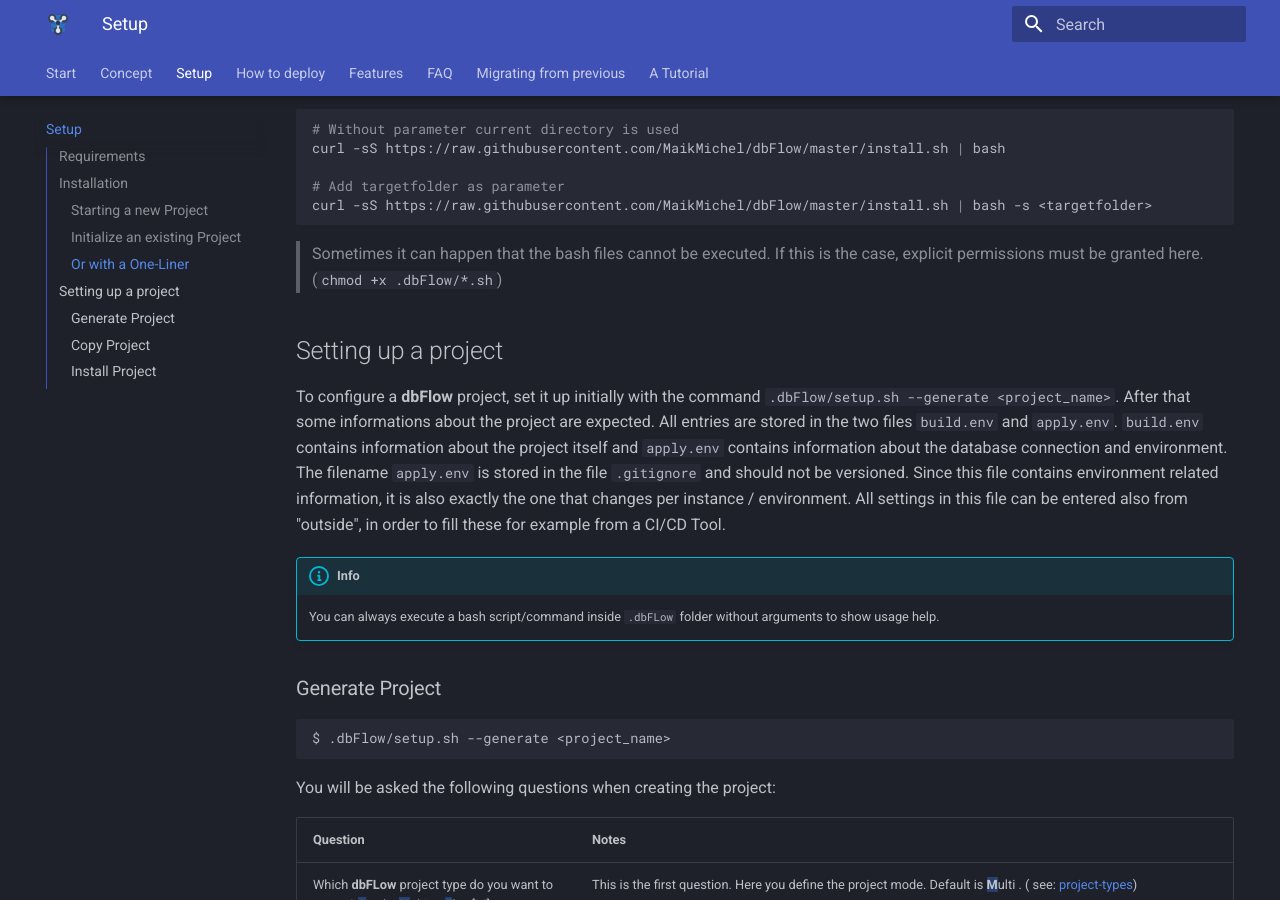
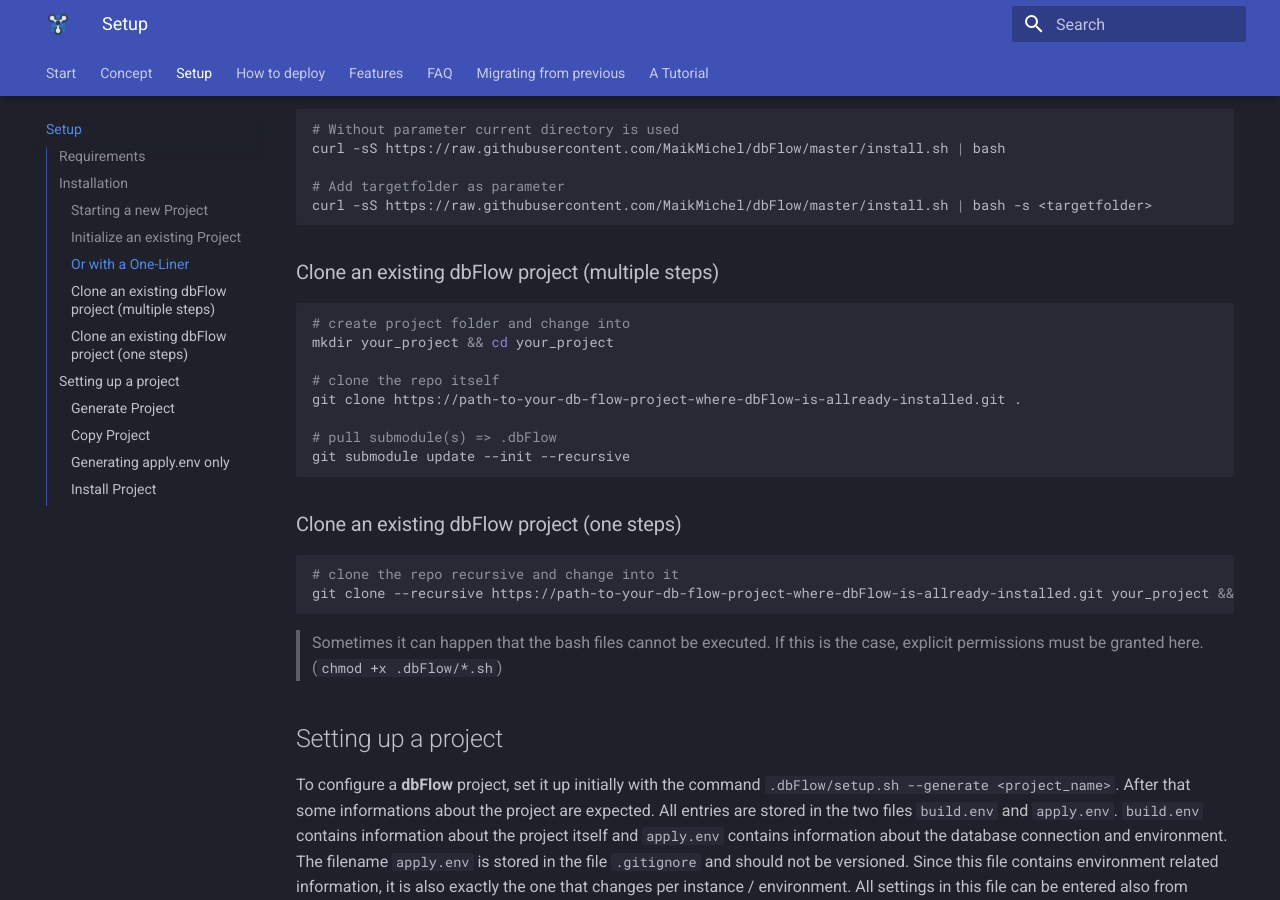
Before and after one commit to MaikMichel/dbFlow, an MkDocs documentation site: the page built from docs/setup.md, in a window 1280 px wide and 900 px high, scrolled down 1249 px. Built offline with MkDocs 1.6.1 and Material for MkDocs 9.7.7, drawn with Linux system fonts in a browser that asks for light colours; some of the changed text lies outside the part shown.

Commit message:
Changed docs

````diff
--- a/docs/setup.md
+++ b/docs/setup.md
@@ -64,6 +64,27 @@ curl -sS https://raw.githubusercontent.com/MaikMichel/dbFlow/master/install.sh |
 
 ```
 
+### Clone an existing dbFlow project (multiple steps)
+```bash
+
+# create project folder and change into
+mkdir your_project && cd your_project
+
+# clone the repo itself
+git clone https://path-to-your-db-flow-project-where-dbFlow-is-allready-installed.git .
+
+# pull submodule(s) => .dbFlow
+git submodule update --init --recursive
+
+```
+
+### Clone an existing dbFlow project (one steps)
+```bash
+
+# clone the repo recursive and change into it
+git clone --recursive https://path-to-your-db-flow-project-where-dbFlow-is-allready-installed.git your_project && cd your_project
+
+```
 
 > Sometimes it can happen that the bash files cannot be executed. If this is the case, explicit permissions must be granted here. (`chmod +x .dbFlow/*.sh`)
 
@@ -99,6 +120,7 @@ You will be asked the following questions when creating the project:
 | Enter stage of this configuration mapped to branch (develop, test, master) [develop] | When importing the deployment, this setting assigns the database connection to the source branch |
 | Do you wish to generate and install default tooling? (Logger, utPLSQL, teplsql, tapi) [Y] | Here you activate the initial installation of the different components/dependencies. These are placed in the `db/_setup/features` folder. There you can also place other features by yourself. If you don't need certain components, you can delete the corresponding file from the features folder (before running the actual installation)..
 | Install with sql(cl) or sqlplus? [sqlplus] | Here you define which CLI **dbFLow** should use to execute the SQL scripts. |
+| Enter path to place logfiles into after installation? | You can define a path where the log files will be stored as well. This is useful when you have instance repos and want to have a history of your deployments near by the instance itself. |
 | Enter application IDs (comma separated) you wish to use initialy (100,101,...) | Here you can already enter the application IDs that **dbFlow** should initially take care of |
 | Enter restful Moduls (comma separated) you wish to use initialy (api,test,...) | Here you can already specify the REST modules that **dbFlow** should initially take care of |
 
@@ -137,6 +159,21 @@ $ .dbFlow/setup.sh --copyto <target-path>
 
 This is useful when you want to make your target instance project ready. So after customizing the data connection in the `apply.env` in the target directory you can install all dependencies like schemas, features and workspaces in the target instance.
 
+### Generating apply.env only
+
+Mostly you will clone an existing dbFlow project and configure your environment to start working. In that case you just have to generate the apply.env file.
+
+```bash
+$ .dbFlow/setup.sh --apply
+```
+
+This will walk you through the wizard steps and outputs the file apply.env. So the fastest way to get into a dbFlow project would be the folloing snippet
+
+```bash
+# clone the repo recursive and change into it
+$ git clone --recursive https://path-to-your-db-flow-project-where-dbFlow-is-allready-installed.git your_project && cd your_project && .dbFLow/setup.sh --apply
+```
+
 ### Install Project
 
 > When you fullfilled the steps in the previous section, you are ready to install the project with dependencies into your database
````
Also changed, not shown: docs/concept.md (+1 -1 lines), docs/deployment.md (+6 -0 lines).
